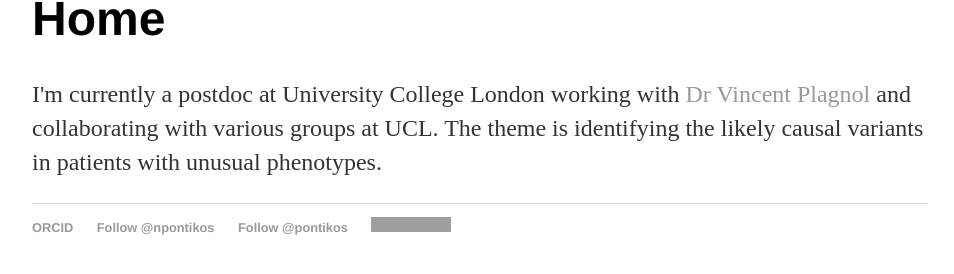
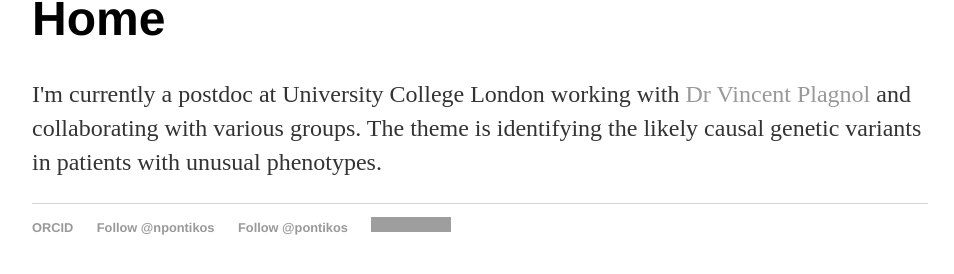
Before and after one commit to pontikos/pontikos.github.io, a Jekyll site: the page built from index.html, in a window 1280 px wide. Shown: the part 119-393 px from the top of the page, without its empty margins (160-1114 px from the left). Built offline with Jekyll 4.4.1, drawn with Linux system fonts in a browser that asks for light colours; comment, search, counter and statistics services are not loaded; grey boxes are pictures that could not be loaded.

Commit message:
Update index.html

```diff
--- a/index.html
+++ b/index.html
@@ -7,8 +7,8 @@
 <h1>Home</h1>
 
 <p>
-I'm currently a postdoc at University College London working with <a href='http://plagnol-lab.blogspot.co.uk/'>Dr Vincent Plagnol</a> and collaborating with various groups at UCL.
-The theme is identifying the likely causal variants in patients with unusual phenotypes.
+I'm currently a postdoc at University College London working with <a href='http://plagnol-lab.blogspot.co.uk/'>Dr Vincent Plagnol</a> and collaborating with various groups.
+The theme is identifying the likely causal genetic variants in patients with unusual phenotypes.
 </p>
 
 <!-- </div> -->
```
